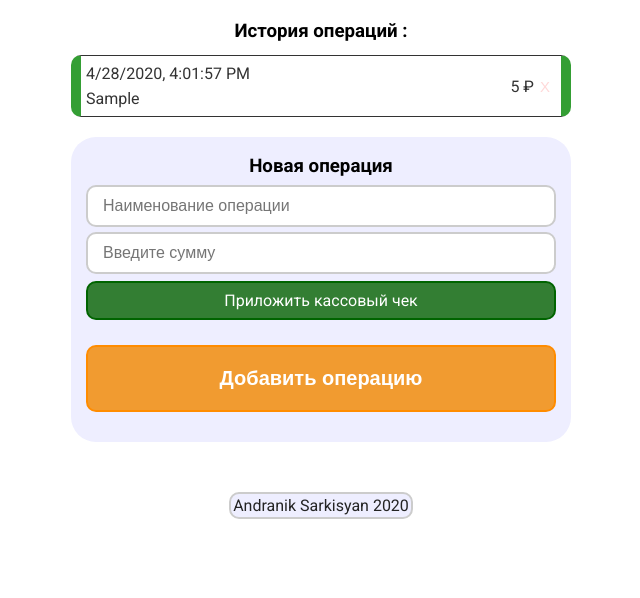
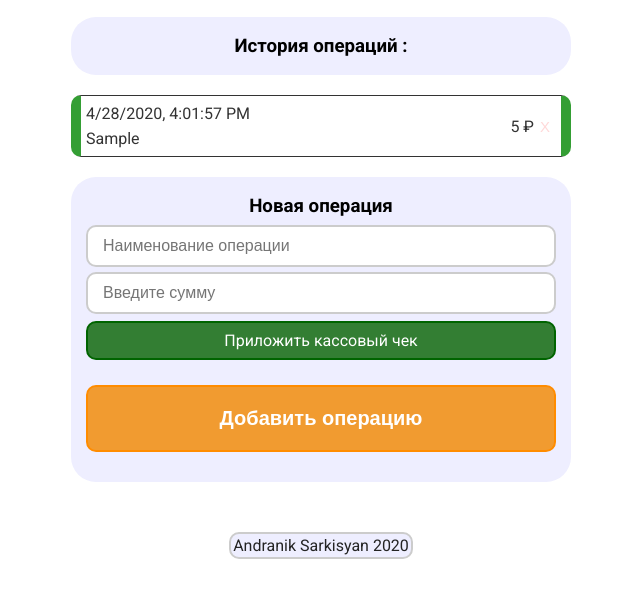
Before and after one commit to andrewfromtver/moneycalc, a plain HTML site: page index.html in a window 1280 px wide. Both pictures are taken after typing "Sample", "5" into the empty fields and a click on the button "Добавить операцию". Shown: the part 244-842 px from the top of the page, without its empty margins (319-959 px from the left). Before the commit the page ends 803 px from the top, so only its background shows below. Drawn offline with Linux system fonts and the light colour scheme.

Commit message:
Update index.html

```diff
--- a/index.html
+++ b/index.html
@@ -50,7 +50,7 @@
                 </div>
             </section>
             <section class="history">
-                <h3 class="operation__header">История операций :</h3>
+                <h3 class="operation__header operation">История операций :</h3>
                 <ul class="history__list"></ul>
             </section>
             <div class="error"></div>
```
